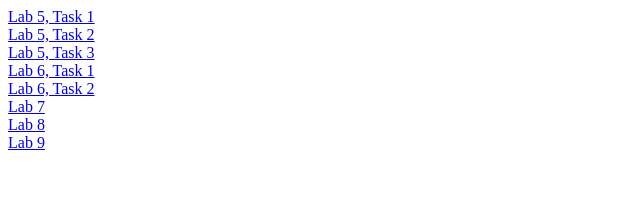
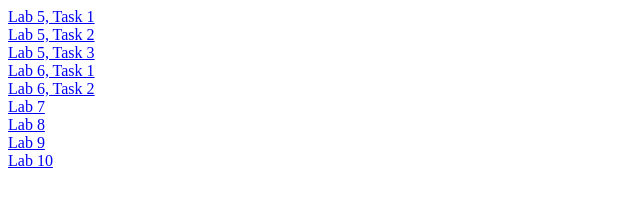
Before and after one commit to nb053820/Cart2LabFive, a plain HTML site: page docs/index.html in a window 1280 px wide. Shown: the full height of the page, 0-640 px from the left. Drawn offline with Linux system fonts and the light colour scheme.

Commit message:
Update index.html

```diff
--- a/docs/index.html
+++ b/docs/index.html
@@ -20,6 +20,8 @@
 
     <a href = "Lesson8BasicInterface_NicholasBeaty.html"> Lab 8 </a> <br/>
 
-    <a href = "Lesson9UIPart2Query_NicholasBeaty.html"> Lab 9 </a>
+    <a href = "Lesson9UIPart2Query_NicholasBeaty.html"> Lab 9 </a> <br/>
+
+    <a href = "Lesson10Swipewidget_NicholasBeaty.html"> Lab 10 </a>
 </body>
 </html>
```
